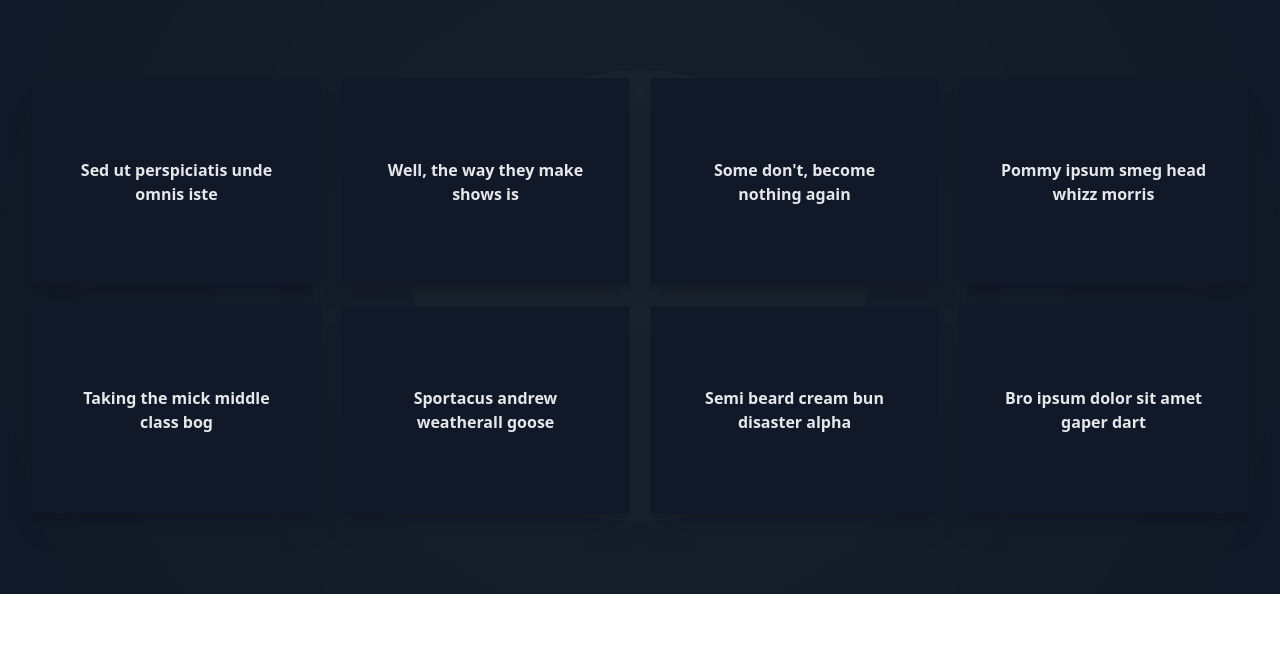
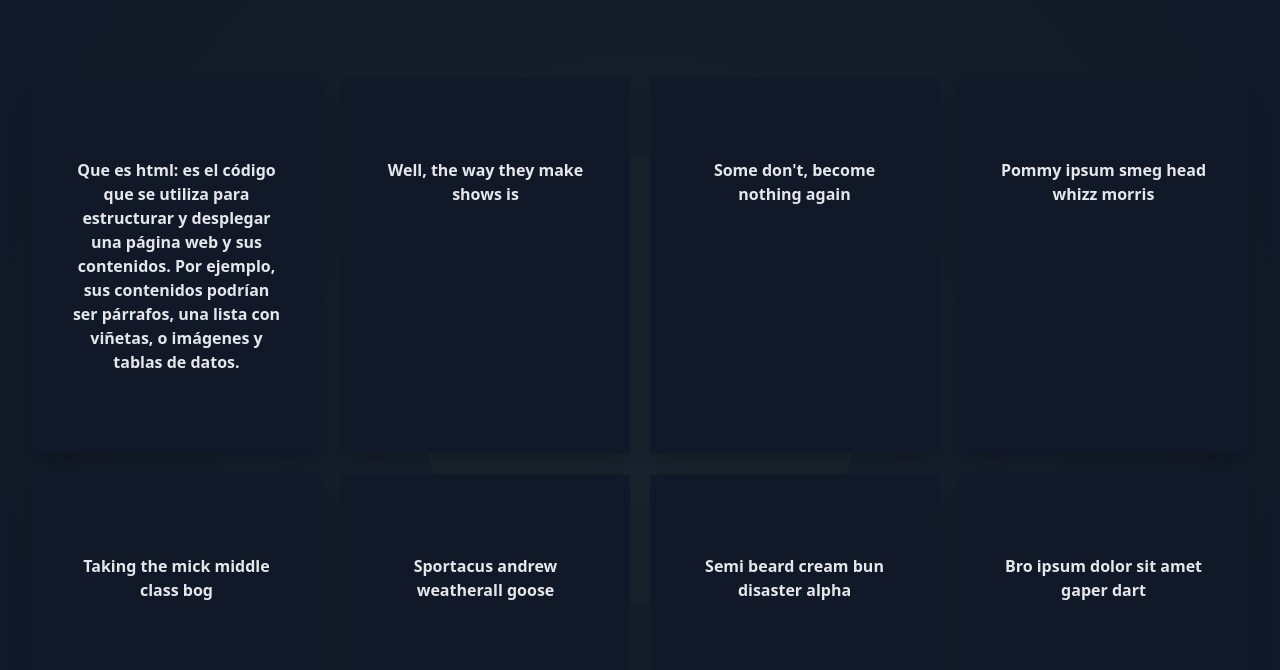
Before and after one commit to Isaac-max-bit/prueba-1, a plain HTML site: page index.html in a window 1280 px wide. Shown: the part 106-776 px from the top of the page. Drawn offline with nearby package versions, Linux system fonts and the light colour scheme.

Commit message:
nuevo cambio

```diff
--- a/index.html
+++ b/index.html
@@ -436,7 +436,8 @@
                   <div class="relative grid gap-5 sm:grid-cols-2 lg:grid-cols-4">
                     <div class="px-10 py-20 text-center transition duration-300 transform bg-gray-900 rounded shadow-2xl hover:scale-105 md:shadow-xl hover:shadow-2xl">
                       <p class="font-semibold text-gray-200">
-                        Sed ut perspiciatis unde omnis iste
+                        Que es html: es el código que se utiliza para estructurar y desplegar una página web y sus contenidos.
+                         Por ejemplo, sus contenidos podrían ser párrafos, una lista con viñetas, o imágenes y tablas de datos.
                       </p>
                     </div>
                     <div class="px-10 py-20 text-center transition duration-300 transform bg-gray-900 rounded shadow-2xl hover:scale-105 md:shadow-xl hover:shadow-2xl">
```
